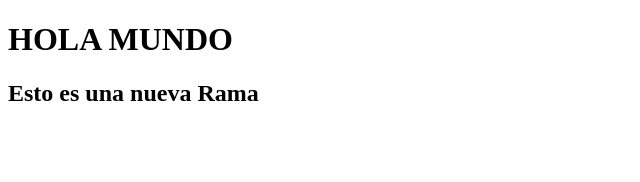
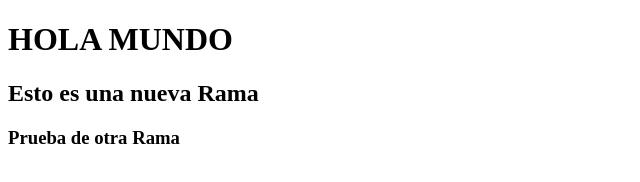
Before and after one commit to JrsRoger/frontend_g19, a plain HTML site: page index.html in a window 1280 px wide. Shown: the whole page, without its empty margins (0-640 px from the left). Drawn offline with Linux system fonts and the light colour scheme.

Commit message:
un nuevo tag

```diff
--- a/index.html
+++ b/index.html
@@ -9,5 +9,6 @@
 <body>
   <h1>HOLA MUNDO</h1>
   <h2>Esto es una nueva Rama</h2>
+  <h3>Prueba de otra Rama</h3>
 </body>
 </html>
```
